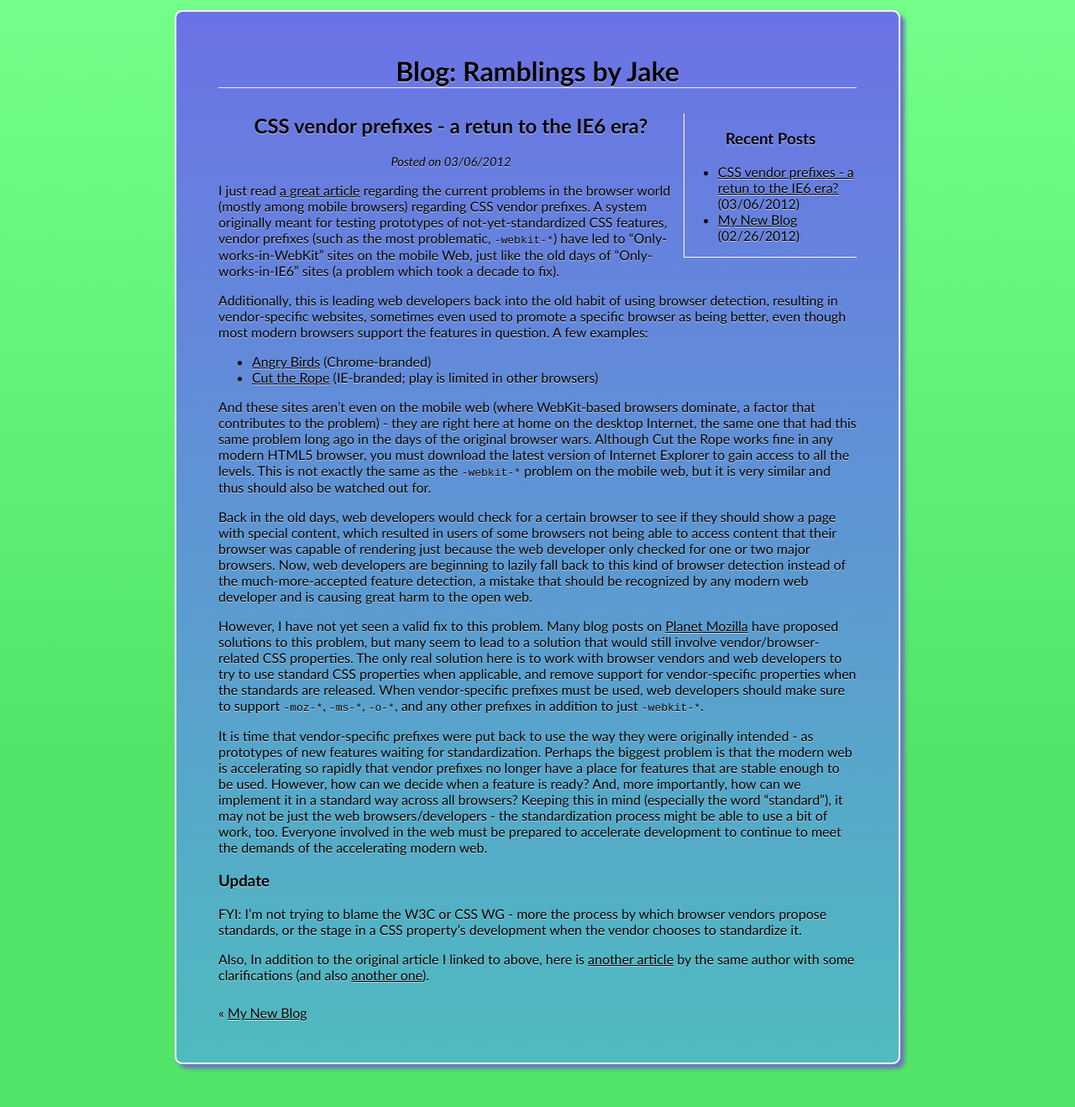
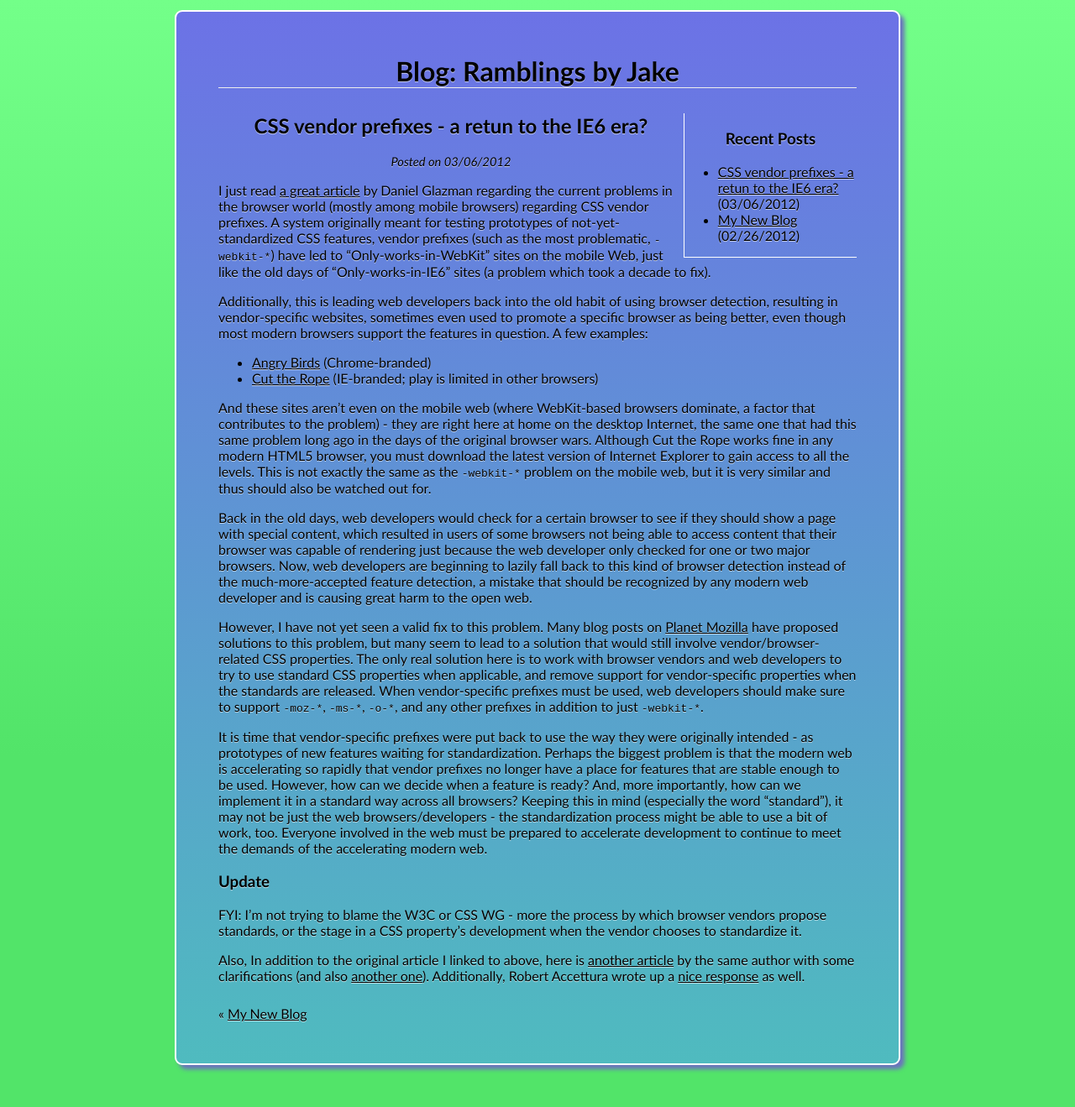
Before and after one commit to jhartz/jhartz.github.com, a Jekyll site: the page built from _posts/2012-03-06-CSS-vendor-prefixes.markdown, in a window 1280 px wide. Shown: the whole page at 84% size. Built offline with Jekyll 4.4.1, drawn with Linux system fonts in a browser that asks for light colours.

Commit message:
More in the update

```diff
--- a/_posts/2012-03-06-CSS-vendor-prefixes.markdown
+++ b/_posts/2012-03-06-CSS-vendor-prefixes.markdown
@@ -4,7 +4,7 @@ title: "CSS vendor prefixes - a retun to the IE6 era?"
 date: 2012-03-06 17:28:00  # 8:28 pm EST
 excerpt: 'CSS vendor prefixes, a system originally meant for testing prototypes of not-yet-standardized CSS features, have led to "Only-works-in-WebKit" sites on the mobile Web and across the Internet, just like the old days of "Only-works-in-IE6" sites (a problem which took a decade to fix).'
 ---
-I just read [a great article][1] regarding the current problems in the browser world (mostly among mobile browsers) regarding CSS vendor prefixes. A system originally meant for testing prototypes of not-yet-standardized CSS features, vendor prefixes (such as the most problematic, `-webkit-*`) have led to "Only-works-in-WebKit" sites on the mobile Web, just like the old days of "Only-works-in-IE6" sites (a problem which took a decade to fix).
+I just read [a great article][1] by Daniel Glazman regarding the current problems in the browser world (mostly among mobile browsers) regarding CSS vendor prefixes. A system originally meant for testing prototypes of not-yet-standardized CSS features, vendor prefixes (such as the most problematic, `-webkit-*`) have led to "Only-works-in-WebKit" sites on the mobile Web, just like the old days of "Only-works-in-IE6" sites (a problem which took a decade to fix).
 
 Additionally, this is leading web developers back into the old habit of using browser detection, resulting in vendor-specific websites, sometimes even used to promote a specific browser as being better, even though most modern browsers support the features in question. A few examples:
 
@@ -22,10 +22,11 @@ It is time that vendor-specific prefixes were put back to use the way they were
 ### Update
 FYI: I'm not trying to blame the W3C or CSS WG - more the process by which browser vendors propose standards, or the stage in a CSS property's development when the vendor chooses to standardize it.
 
-Also, In addition to the original article I linked to above, here is [another article][4] by the same author with some clarifications (and also [another one][5]).
+Also, In addition to the original article I linked to above, here is [another article][4] by the same author with some clarifications (and also [another one][5]). Additionally, Robert Accettura wrote up a [nice response][6] as well.
 
 [1]: http://www.glazman.org/weblog/dotclear/index.php?post/2012/02/09/CALL-FOR-ACTION%3A-THE-OPEN-WEB-NEEDS-YOU-NOW
 [2]: http://chrome.angrybirds.com/
 [3]: http://www.cuttherope.ie/
 [4]: http://www.glazman.org/weblog/dotclear/index.php?post/2012/02/09/Some-clarifications
 [5]: http://www.glazman.org/weblog/dotclear/index.php?post/2012/02/10/Blaming-CSS-WG-is-too-easy-Brendan
+[6]: http://robert.accettura.com/blog/2012/02/09/on-prefixing-and-monobrowser-culture/
```
